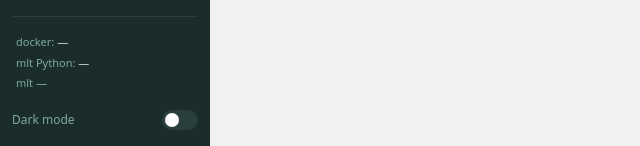
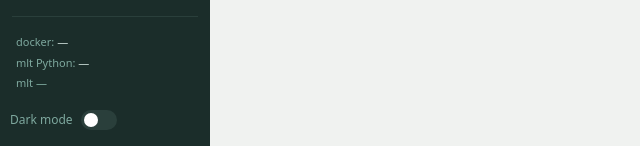
Before and after one commit to rafa-am/olx-mlops-case, a Python web app: template src/mlt/ui/templates/index.html in a window 1280 px wide. Shown: the part 654-800 px from the top of the page, without its empty margins (0-640 px from the left). Run offline with Jinja, Linux system fonts and the light colour scheme; the template is opened without the code that fills it, so the values that code supplies are empty.

Commit message:
fix: remove gap between dark mode label and toggle

```diff
--- a/src/mlt/ui/templates/index.html
+++ b/src/mlt/ui/templates/index.html
@@ -155,8 +155,7 @@ nav a.active { background: var(--sb-active); color: #fff; font-weight: 500; }
 
 .sb-dark-row {
   margin: 10px 10px 16px;
-  display: flex; align-items: center; justify-content: space-between;
-  padding: 0 2px;
+  display: flex; align-items: center; gap: 8px;
 }
 .sb-dark-label { font-size: 12px; color: var(--sb-text2); }
 
```
